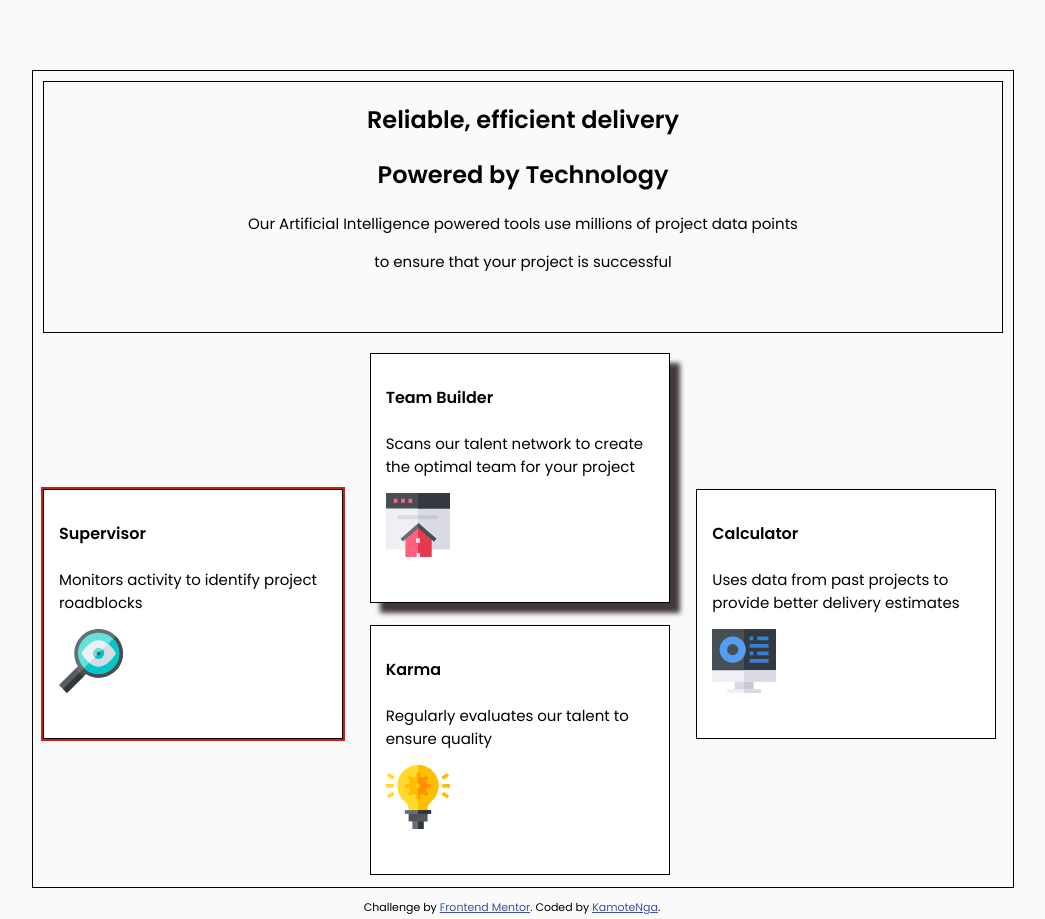
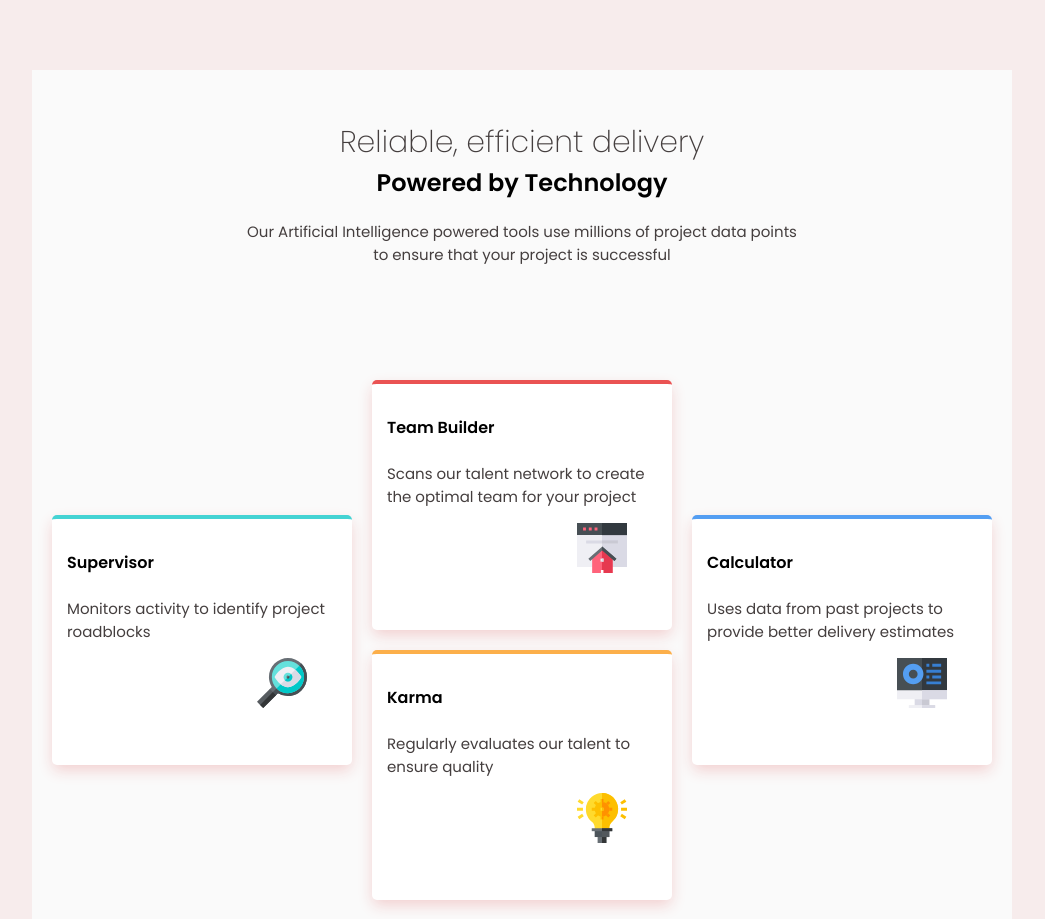
Before and after one commit to TKamote/FrontendMentor_4C_master, a plain HTML site: page index.html in a window 1280 px wide. Shown: the top 919 px of the page, without its empty margins (128-1173 px from the left). Drawn offline with Linux system fonts and the light colour scheme.

Commit message:
2nd commit

```diff
--- a/index.html
+++ b/index.html
@@ -10,16 +10,16 @@
   <title>Frontend Mentor | Four card feature section</title>
 
   <!-- Feel free to remove these styles or customise in your own stylesheet 👍 -->
-  <style>
+  <!--<style>
     .attribution { font-size: 11px; text-align: center; }
     .attribution a { color: hsl(228, 45%, 44%); }
-  </style>
+  </style>-->
 </head>
 <body>
   <div class ="container">
     <div class = "header">
-      <h2 class = "reliable">Reliable, efficient delivery</h2>
-      <h2 class ="powered">Powered by Technology</h2>
+      <p id = "reliable">Reliable, efficient delivery</p>
+      <h2 id ="powered">Powered by Technology</h2>
       <p>Our Artificial Intelligence powered tools use millions of project data points </p>
       <p>to ensure that your project is successful</p>
     </div>
--- a/style.css
+++ b/style.css
@@ -2,20 +2,17 @@ body {
 	margin: 70px 150px ;
 	padding: 0px;
 	font-family: 'Poppins', sans-serif;
-	background-color: hsl(0, 0%, 98%);
+	background-color: #f7ecec;
 }
 .container {
 	display: grid;
-	grid-template-columns: 1fr 1fr 1fr;
-	grid-template-rows: 1fr 1fr 1fr 1fr 1fr 1fr;
+	grid-template-columns: 1fr;
+	grid-template-rows: auto;
 	margin: 10px;
-	border: solid 1px black;
 	width: 100%;
 	height: auto;
-}
-.container div {
+	background-color: hsl(0, 0%, 98%);
 	margin: 10px;
-	border: solid 1px black;
 }
 .header {
 	grid-row: 1 / 3;
@@ -24,6 +21,18 @@ body {
 	min-width: max;
 	height: 250px;
 	text-align: center;
+	margin-top: 50px;
+}
+.header p {
+	margin: 0 ;
+}
+#reliable {
+	font-size: 30px;
+	font-weight: 200;
+	margin-bottom: 0;
+}
+#powered {
+	margin-top: 0;
 }
 .Team-Builder {
 	grid-row: 3 / 5;
@@ -33,8 +42,10 @@ body {
 	background-color: white;
 	box-sizing: border-box;
 	padding: 10px 15px;
-	box-shadow: 10px 10px 5px hsl(0, 7%, 24%);
-
+	box-shadow: 0px 6px 15px -1px hsl(0, 59%, 88%);
+	border-top:solid hsl(0, 78%, 62%) 4px;
+	border-radius: 5px;
+	margin: 10px;
 }
 .Supervisor {
 	grid-row: 4 / 6;
@@ -44,7 +55,10 @@ body {
 	background-color: white;
 	box-sizing: border-box;
 	padding: 10px 15px;
-	box-shadow: 0px 0px 0px 2px rgb(209, 28, 28);
+	box-shadow: 0px 6px 15px -1px hsl(0, 59%, 88%);
+	border-top:solid hsl(180, 62%, 55%) 4px;
+	border-radius: 5px;
+	margin: 10px 10px 10px 20px;
 }
 .Karma {
 	grid-row: 5 / 7;
@@ -53,7 +67,11 @@ body {
 	height: 250px;
 	background-color: white;
 	box-sizing: border-box;
+	box-shadow: 0px 6px 15px -1px hsl(0, 59%, 88%);
+	border-top:solid hsl(34, 97%, 64%) 4px;
+	border-radius: 5px;
 	padding: 10px 15px;
+	margin: 10px 10px 20px 10px;
 }
 .Calculator {
 	grid-row: 4 / 6;
@@ -62,13 +80,46 @@ body {
 	height: 250px;
 	background-color: white;
 	box-sizing: border-box;
+	box-shadow: 0px 6px 15px -1px hsl(0, 59%, 88%);
+	border-top:solid hsl(212, 86%, 64%) 4px;
+	border-radius: 5px;
 	padding: 10px 15px;
-
+	margin: 10px 20px 10px 10px;
 }
 p {
 	font-size: 15px;
+	color: rgb(68, 62, 62) ;
+}
+div img {
+	padding-left: 190px;
 }
 img {
-	justify-content: end;
-	align-content: ;
+	width: 50px;
+	height: auto;
 }
+@media only screen and (max-width: 370px) {
+	.header {
+		grid-row: 1 / 2;
+		grid-column: 1 / 2;
+	}
+	.Team-Builder {
+		grid-row: 2 / 3;
+		grid-column: 1 / 2;
+
+	}
+	.Supervisor {
+		grid-row: 3 / 4;
+		grid-column: 1 / 2;
+
+	}
+	.Karma {
+		grid-row: 4 / 5;
+		grid-column: 1 / 2;
+
+	}
+	.Calculator {
+		grid-row: 5 / 6;
+		grid-column: 1 / 2;
+
+	}
+}
```
